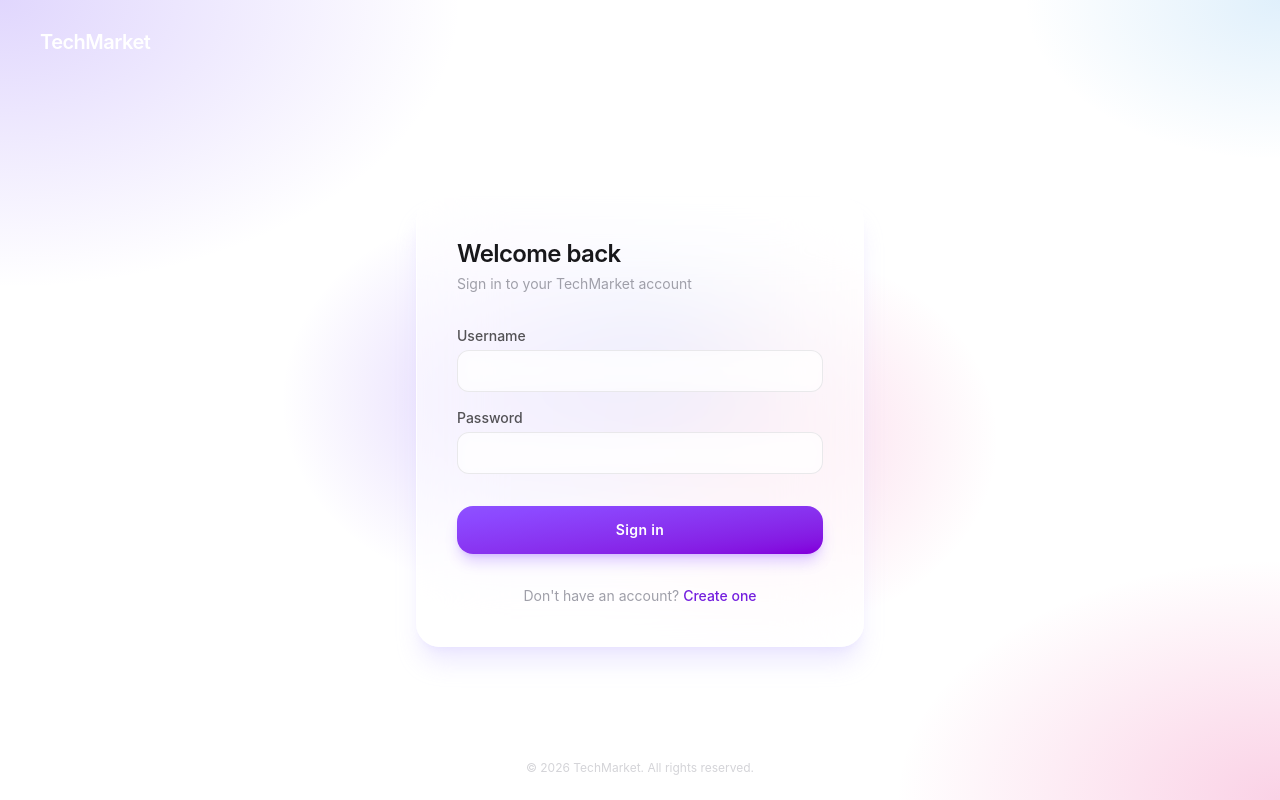
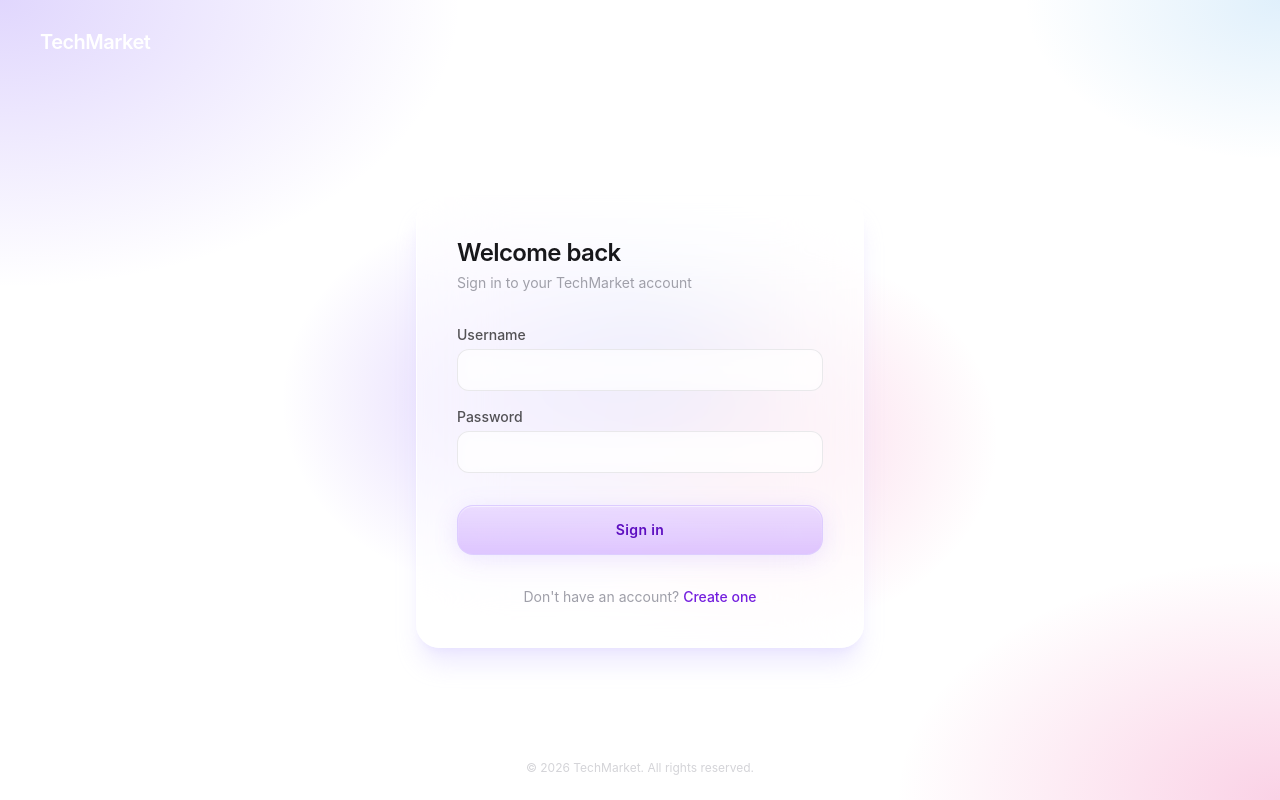
Before and after one commit to MihailDimitrov1235/online-tech-marketplace, a React (Vite) app in the folder client/: page /auth/login in a window 1280 px wide. Built offline with nearby package versions, Linux system fonts and the light colour scheme; no server answers.

Commit message:
add glass button design

```diff
--- a/client/src/components/common/Button.tsx
+++ b/client/src/components/common/Button.tsx
@@ -1,7 +1,7 @@
 import type { ReactNode } from "react"
 import { twMerge } from "tailwind-merge"
 
-type Variant = "primary" | "secondary" | "outline" | "ghost"
+type Variant = "primary" | "secondary" | "outline" | "ghost" | "glass"
 type Size = "xs" | "sm" | "md" | "lg" | "icon"
 
 export type ButtonProps = {
@@ -15,7 +15,7 @@ export type ButtonProps = {
 }
 
 const base =
-  "relative inline-flex items-center justify-center font-semibold transition-all duration-200 active:scale-[0.97] cursor-pointer disabled:opacity-40 disabled:pointer-events-none select-none"
+  "relative inline-flex items-center justify-center font-semibold transition-all duration-200 active:scale-[0.97] cursor-pointer disabled:opacity-40 disabled:pointer-events-none select-none overflow-hidden"
 
 const sizes: Record<Size, string> = {
   xs: "px-3 py-1 text-xs rounded-lg",
@@ -34,6 +34,8 @@ const variants: Record<Variant, string> = {
     "bg-transparent text-contrast border border-zinc-200 hover:bg-zinc-50 shadow-sm",
   ghost:
     "bg-transparent text-white/80 hover:bg-white/10 hover:text-white",
+  glass:
+    "bg-violet-600/25 backdrop-blur-md text-violet-800 border border-violet-200/50 shadow-[0_4px_24px_rgba(139,92,246,0.15),inset_0_1px_1px_rgba(255,255,255,0.6)] hover:bg-violet-600/30 hover:shadow-[0_4px_32px_rgba(139,92,246,0.25),inset_0_1px_1px_rgba(255,255,255,0.7)]",
 }
 
 export const Button = ({
@@ -54,7 +56,11 @@ export const Button = ({
       type={type}
       {...props}
     >
-      {children}
+      {/* Specular highlight — top sheen simulating light on glass */}
+      {variant === "glass" && (
+        <span className="pointer-events-none absolute inset-0 bg-linear-to-b from-white/40 to-transparent rounded-[inherit]" />
+      )}
+      <span className="relative z-10">{children}</span>
     </button>
   )
 }
--- a/client/src/pages/auth/Login.tsx
+++ b/client/src/pages/auth/Login.tsx
@@ -59,7 +59,7 @@ export default function Login() {
           <RHFTextField name="password" label="Password" fullWidth type="password" />
         </div>
 
-        <Button type="submit" className="w-full" size="lg">Sign in</Button>
+        <Button type="submit" variant="glass" className="w-full" size="lg">Sign in</Button>
 
         <p className="text-sm text-center text-zinc-400">
           Don't have an account?{" "}
--- a/client/src/pages/auth/Register.tsx
+++ b/client/src/pages/auth/Register.tsx
@@ -84,7 +84,7 @@ export default function Register() {
           <RHFTextField name="confirmPassword" label="Confirm password" fullWidth type="password" />
         </div>
 
-        <Button type="submit" className="w-full" size="lg">Create account</Button>
+        <Button type="submit" variant="glass" className="w-full" size="lg">Create account</Button>
 
         <p className="text-sm text-center text-zinc-500">
           Already have an account?{" "}
```
